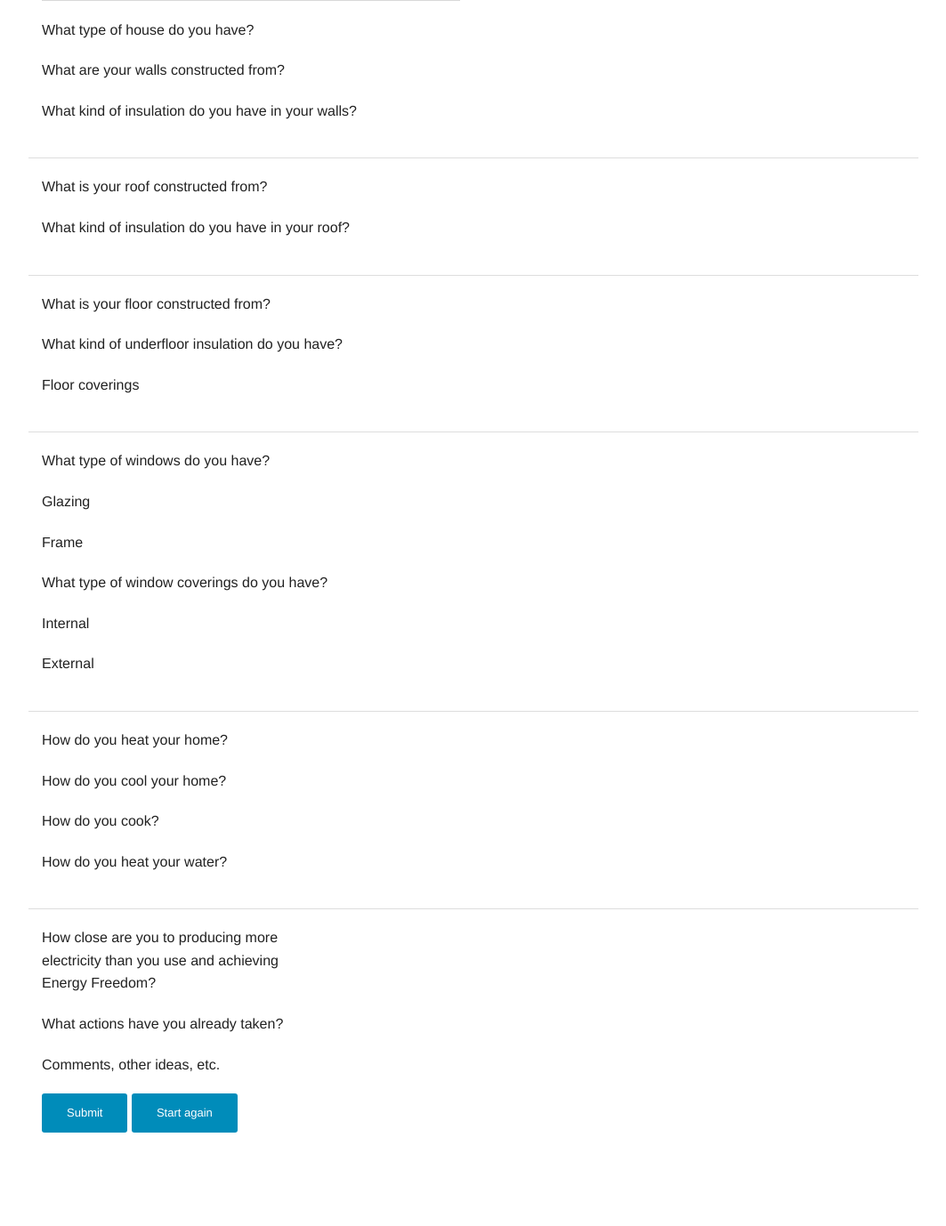
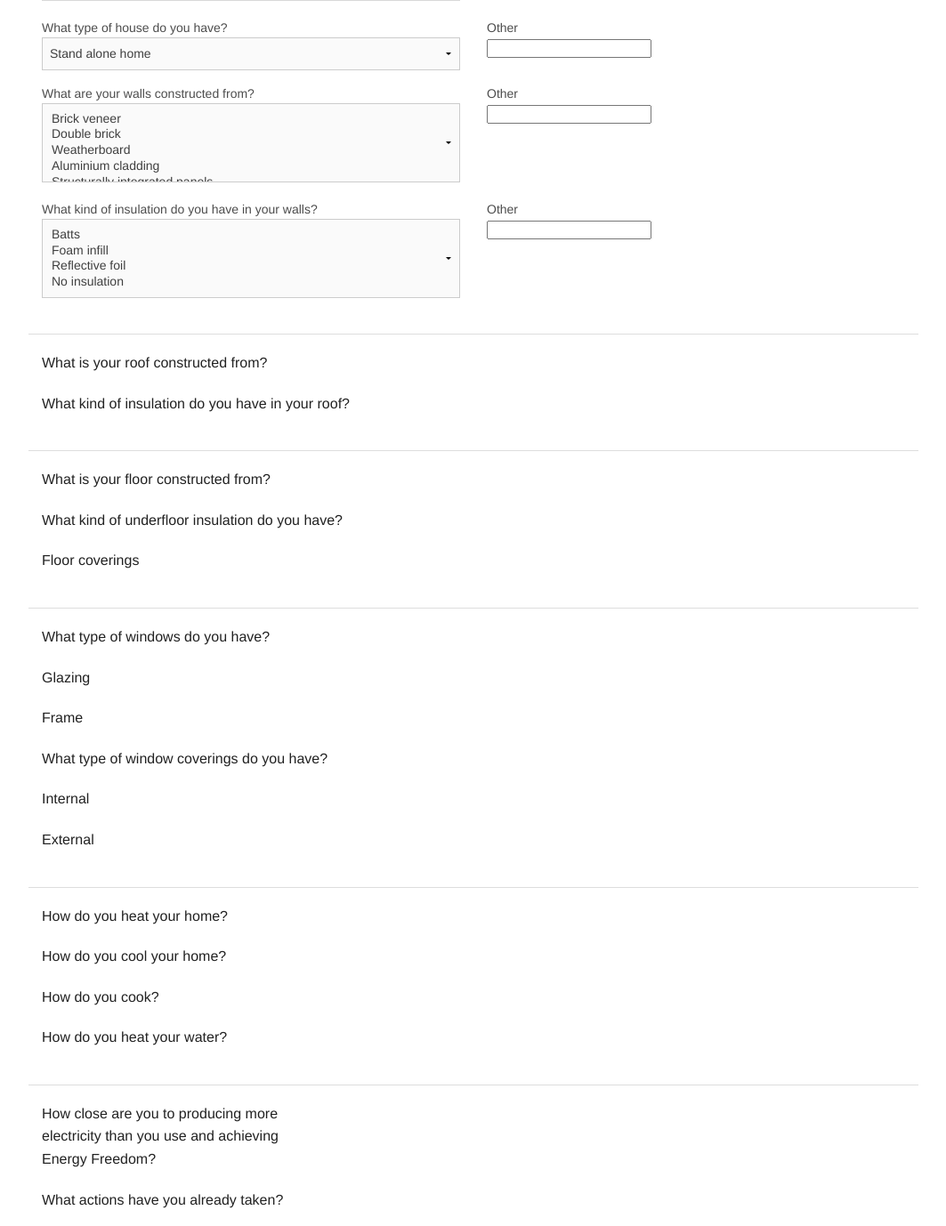
Before and after one commit to claudinec/energyfreedom-pledge, a PHP site: template views/pledge.twig in a window 1280 px wide. Shown: the part 108-1486 px from the top of the page at 89% size, without its empty margins (108-1171 px from the left). Before the commit the page ends 1381 px from the top, so only its background shows below. Run offline with PHP 8.4, Linux system fonts and the light colour scheme; the template is opened without the code that fills it, so the values that code supplies are empty; some libraries are stand-ins or nearby versions.

Commit message:
Form elements: house and walls

```diff
--- a/views/pledge.twig
+++ b/views/pledge.twig
@@ -28,51 +28,130 @@
 
     {### BEGIN FORM ###}
 
-    {### House ###}
+    {### House and walls ###}
 
-    <div>
+    <div class="row">
+      <div class="large-6 medium-6 columns">
+        <label>What type of house do you have?</label>
+        <select>
+          {% if house_type == "Stand alone home" %}
+            <option selected="true">Stand alone home</option>
+          {% else %}
+            <option>Stand alone home</option>
+          {% endif %}
+          {% if house_type == "Semi-detached home" %}
+            <option selected="true">Semi-detached home</option>
+          {% else %}
+            <option>Semi-detached home</option>
+          {% endif %}
+          {% if house_type == "Town house" %}
+            <option selected="true">Town house</option>
+          {% else %}
+            <option>Town house</option>
+          {% endif %}
+          {% if house_type == "Apartment" %}
+            <option selected="true">Apartment</option>
+          {% else %}
+            <option>Apartment</option>
+          {% endif %}
+          {% if house_type == "Rural" %}
+            <option selected="true">Rural</option>
+          {% else %}
+            <option>Rural</option>
+          {% endif %}
+        </select>
+      </div>
+
       <div>
-        <div class="row">
-          <div class="large-6 medium-6 columns">
-            <p>What type of house do you have?</p>
-          </div>
-          <div class="large-6 medium-6 columns">
-            <p>{{ house_type }}
-                {% if house_type_other is defined %} {{ house_type_other }} {% endif %}
-            </p>
-          </div>
+        <div class="large-6 medium-6 columns">
+          <label>Other</label>
+            {% if house_type_other is defined %}
+              <input value="{{ house_type_other }}">
+            {% else %}
+              <input>
+            {% endif %}
         </div>
       </div>
     </div>
 
     <div class="row">
       <div class="large-6 medium-6 columns">
-        <p>What are your walls constructed from?</p>
+        <label>What are your walls constructed from?</label>
+        <select multiple="true">
+          {% if brick_veneer == true %}
+            <option selected="true">Brick veneer</option>
+          {% else %}
+            <option>Brick veneer</option>
+          {% endif %}
+          {% if double_brick == true %}
+            <option selected="true">Double brick</option>
+          {% else %}
+            <option>Double brick</option>
+          {% endif %}
+          {% if weatherboard == true %}
+            <option selected="true">Weatherboard</option>
+          {% else %}
+            <option>Weatherboard</option>
+          {% endif %}
+          {% if al_cladding == true %}
+            <option selected="true">Aluminium cladding</option>
+          {% else %}
+            <option>Aluminium cladding</option>
+          {% endif %}
+          {% if panels == true %}
+            <option selected="true">Structurally integrated panels</option>
+          {% else %}
+            <option>Structurally integrated panels</option>
+          {% endif %}
+        </select>
       </div>
-      <div class="large-6 medium-6 columns">
-        <p>
-          {% if brick_veneer == true %} Brick veneer<br/> {% endif %}
-          {% if double_brick == true %} Double brick<br/> {% endif %}
-          {% if weatherboard == true %} Weatherboard<br/> {% endif %}
-          {% if al_cladding == true %} Aluminium cladding<br/> {% endif %}
-          {% if panels == true %} Structurally integrated panels<br/> {% endif %}
-          {% if wall_construction_other is defined %} {{ wall_construction_other }}<br/> {% endif %}
-        </p>
+
+      <div>
+        <div class="large-6 medium-6 columns">
+          <label>Other</label>
+            {% if wall_construction_other is defined %}
+              <input value="{{ wall_construction_other }}">
+            {% else %}
+              <input>
+            {% endif %}
+        </div>
       </div>
     </div>
 
     <div class="row">
       <div class="large-6 medium-6 columns">
-        <p>What kind of insulation do you have in your walls?</p>
+        <label>What kind of insulation do you have in your walls?</label>
+        <select multiple="true">
+          {% if wall_batts == true %}
+            <option selected="true">Batts</option>
+          {% else %}
+            <option>Batts</option>
+          {% endif %}
+          {% if wall_infill == true %}
+            <option selected="true">Foam infill</option>
+          {% else %}
+            <option>Foam infill</option>
+          {% endif %}
+          {% if wall_foil == true %}
+            <option selected="true">Reflective foil</option>
+          {% else %}
+            <option>Reflective foil</option>
+          {% endif %}
+          {% if no_ins == true %}
+            <option selected="true">No insulation</option>
+          {% else %}
+            <option>No insulation</option>
+          {% endif %}
+        </select>
       </div>
+
       <div class="large-6 medium-6 columns">
-        <p>
-          {% if wall_batts == true %} Batts<br/> {% endif %}
-          {% if wall_infill == true %} Foam infill<br/> {% endif %}
-          {% if wall_foil == true %} Reflective foil<br/> {% endif %}
-          {% if no_ins == true %} No insulation<br/> {% endif %}
-          {% if wall_insulation_other is defined %} {{ wall_insulation_other }}<br/> {% endif %}
-        </p>
+        <label>Other</label>
+          {% if wall_insulation_other is defined %}
+            <input value="{{ wall_insulation_other }}">
+          {% else %}
+            <input>
+          {% endif %}
       </div>
     </div>
 
```
